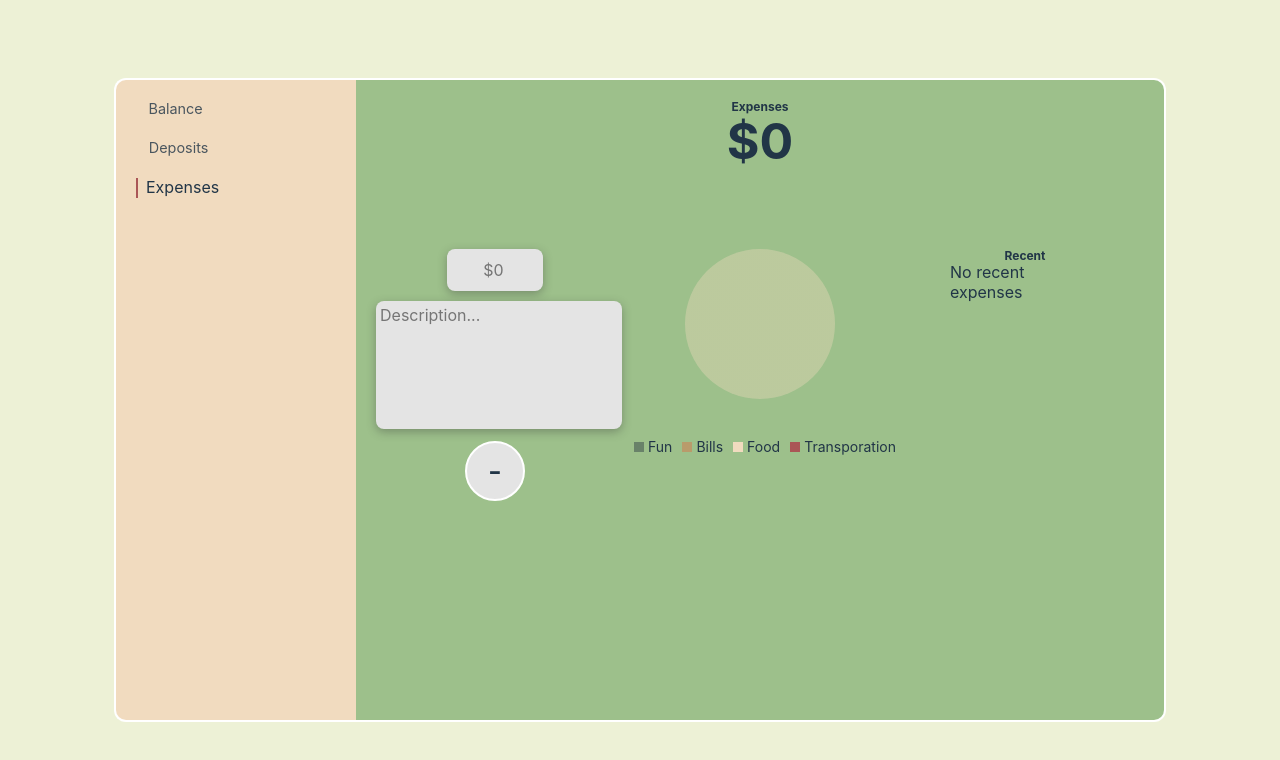
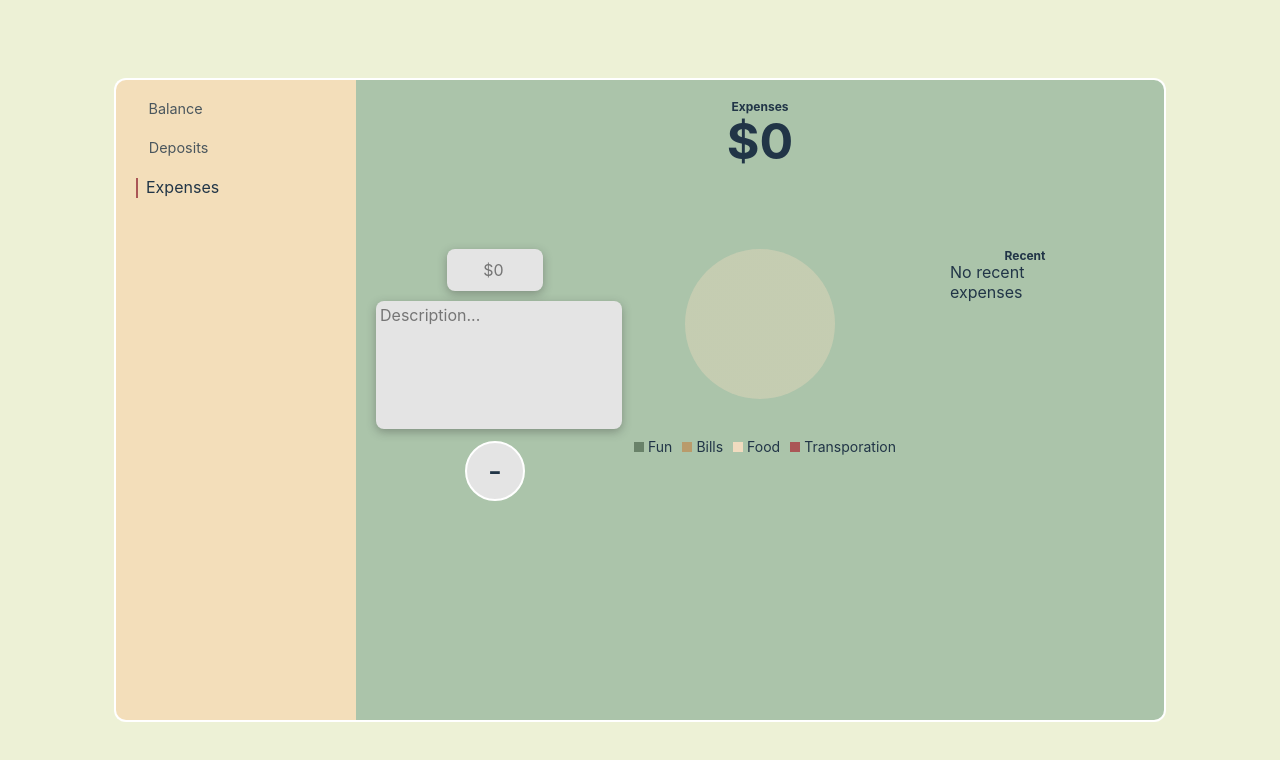
Before and after one commit to Jake-Zaruba/weekly-challenge-1, a React (Vite) app: page /expenses in a window 1280 px wide. Shown: the top 760 px of the page. Built offline with nearby package versions, Linux system fonts and the light colour scheme.

Commit message:
Color palette changes
Slight changes to the menu and background colors.

```diff
--- a/src/index.css
+++ b/src/index.css
@@ -39,7 +39,8 @@ html {
   padding: 2rem;
   height: 60rem;
   width: 20rem;
-  background-color: #f1dbbf;
+  background-color: #f3deba;
+  /* f1dbbf */
   border-top-left-radius: 1.2rem;
   border-bottom-left-radius: 1.2rem;
   border: 2px solid white;
@@ -163,7 +164,7 @@ h4 {
   border-bottom-right-radius: 1.2rem;
   border: 2px solid white;
   border-left: none;
-  background-color: #9dc08b;
+  background-color: #abc4aa;
   /* box-shadow: 0px 3px 10px #3333335b; */
 }
 
```
